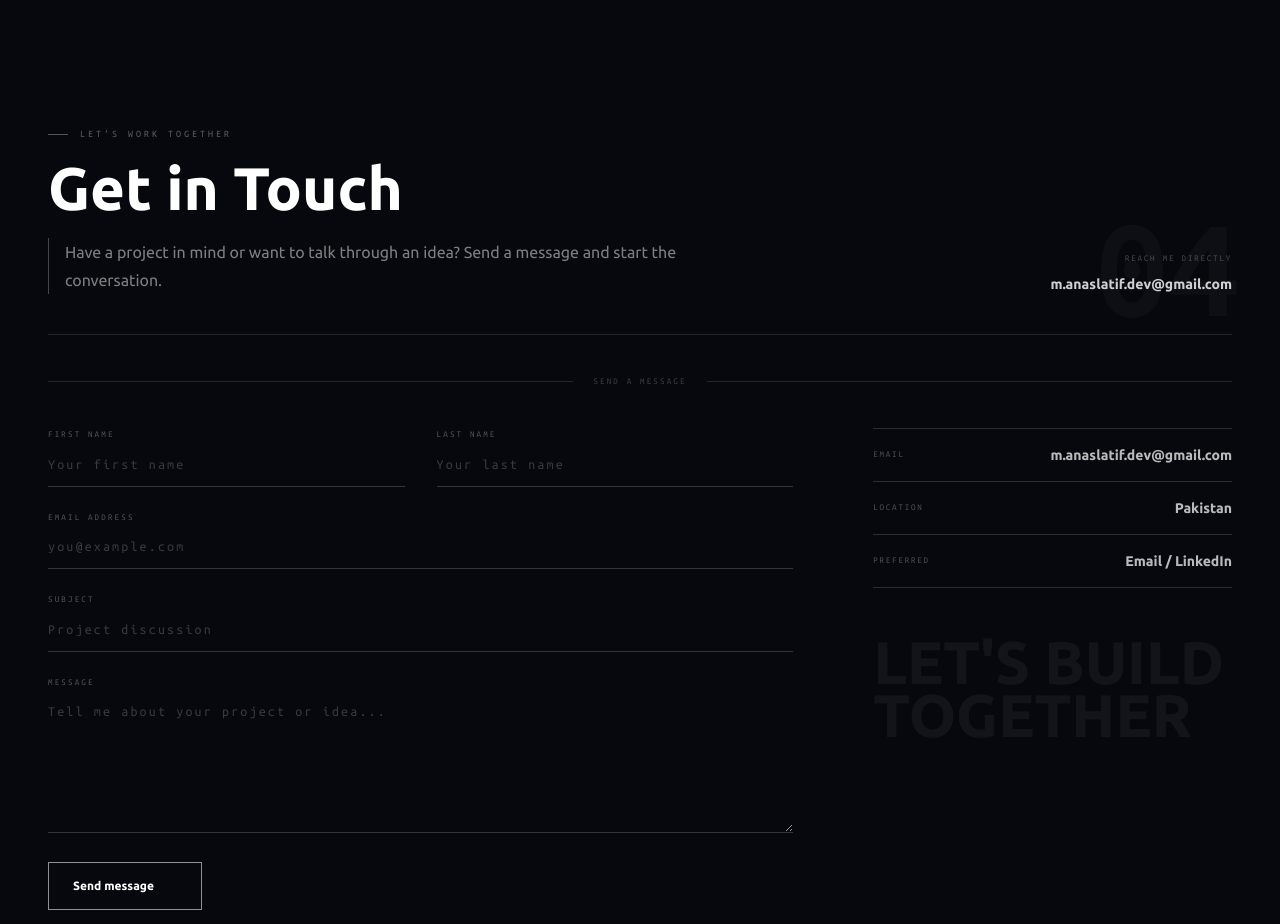
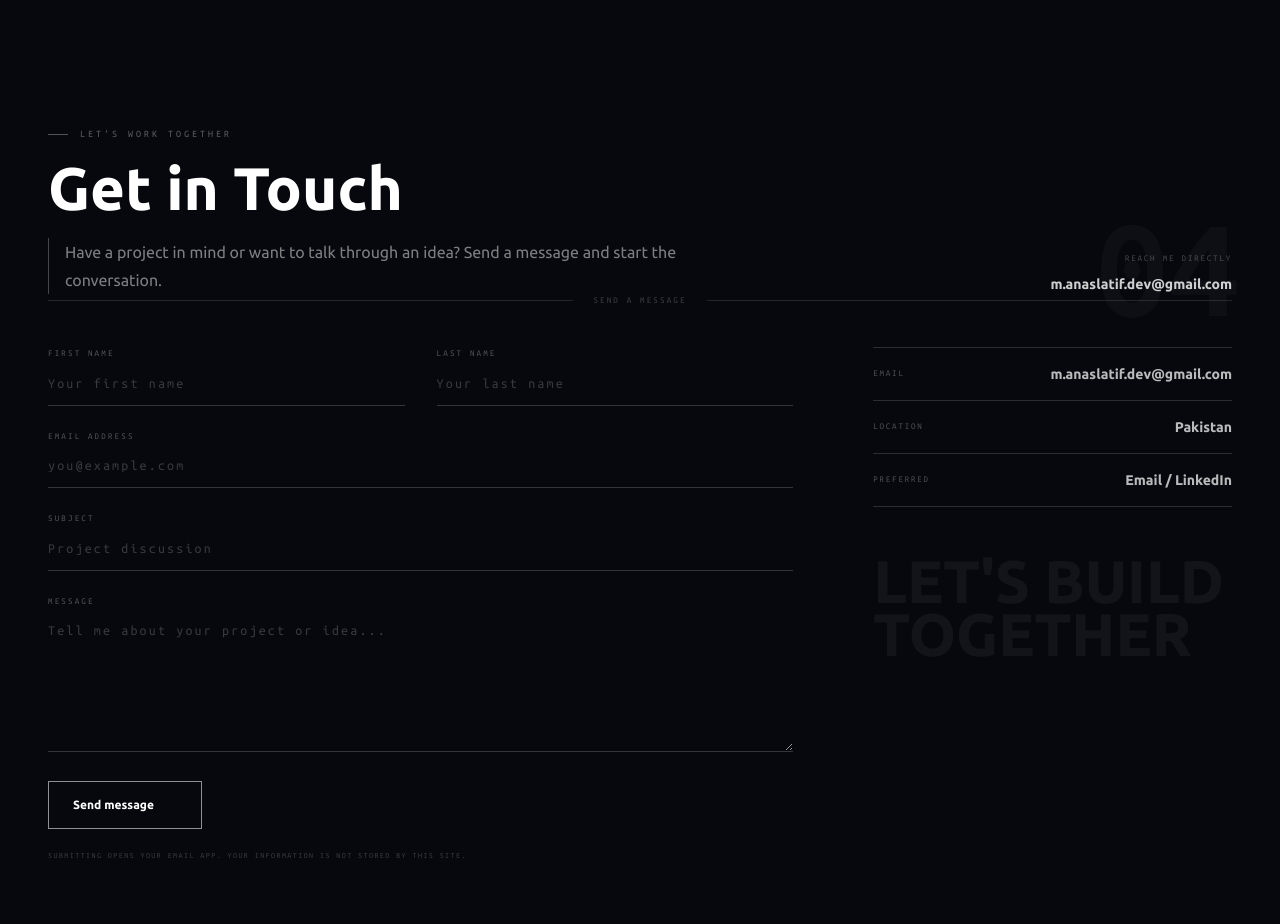
Before and after one commit to MAnasLatif/portfolio, a Next.js app: page / in a window 1280 px wide. Shown: the part 3360-4284 px from the top of the page. Built offline with nearby package versions, Linux system fonts and the light colour scheme; some icons are missing.

Commit message:
style: tighten contact section spacing

```diff
--- a/src/app/page.tsx
+++ b/src/app/page.tsx
@@ -210,7 +210,7 @@ export default function HomePage() {
         className="relative z-10 border-y border-white/10 bg-[#080a0f]/85"
       >
         <div className="mx-auto max-w-360 px-5 py-24 sm:px-8 lg:px-12 lg:py-32">
-          <div className="grid gap-10 border-b border-white/12 pb-10 lg:grid-cols-[minmax(0,1fr)_auto] lg:items-end">
+          <div className="grid gap-10 lg:grid-cols-[minmax(0,1fr)_auto] lg:items-end">
             <div>
               <p className="flex items-center gap-3 font-mono text-[10px] uppercase tracking-[0.3em] text-white/35">
                 <span className="h-px w-5 bg-white/30" />
@@ -241,7 +241,7 @@ export default function HomePage() {
             </div>
           </div>
 
-          <div className="flex items-center gap-5 py-10 font-mono text-[9px] uppercase tracking-[0.24em] text-white/22">
+          <div className="flex items-center gap-5 pb-10 font-mono text-[9px] uppercase tracking-[0.24em] text-white/22">
             <span className="h-px flex-1 bg-white/12" />
             Send a message
             <span className="h-px flex-1 bg-white/12" />
```
